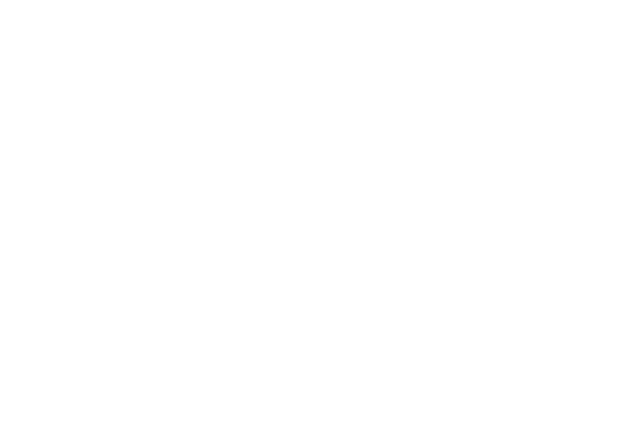
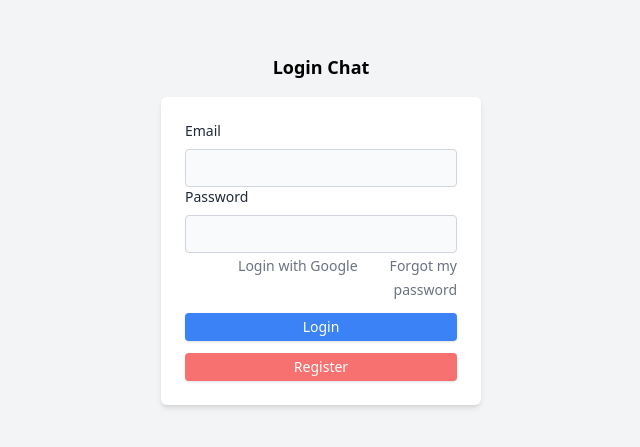
Before and after one commit to joelvitorniino/chatbot-rocketseat-nextjs, a Next.js app: page / in a window 1280 px wide. Shown: the part 171-618 px from the top of the page, without its empty margins (319-959 px from the left). Built offline with nearby package versions, Linux system fonts and the light colour scheme.

Commit message:
page login

```diff
--- a/pages/index.tsx
+++ b/pages/index.tsx
@@ -1,7 +1,56 @@
+import Head from "next/head";
+import Link from "next/link";
+
 export default function Home() {
   return (
     <>
+      <Head>
+        <title>Login Chat</title>
+        <meta charSet="utf-8" />
+      </Head>
 
+      <div className="h-screen w-screen flex items-center justify-center bg-gray-100">
+        <div className="w-80">
+          <div className="text-lg font-bold text-center mb-4">Login Chat</div>
+
+          <div className="bg-white shadow-md rounded-md p-6 space-y-4">
+            <div>
+              <label htmlFor="email" className="block text-sm text-gray-800 mb-2">Email</label>
+              <input
+                type="text"
+                name="email"
+                className="w-full bg-gray-50 border border-gray-300 focus:border-blue-500 focus:ring-2 focus:ring-blue-500 focus:ring-opacity-20 rounded px-3 py-2 text-sm text-gray-800 plcaeholder-gray-300 focus:outline-none transition duration-200 ease-in-out"
+              />
+
+              <div>
+                <label htmlFor="password" className="block text-sm text-gray-800 mb-2">Password</label>
+                <input
+                  type="text"
+                  name="password"
+                  className="w-full bg-gray-50 border border-gray-300 focus:border-blue-500 focus:ring-2 focus:ring-blue-500 focus:ring-opacity-20 rounded px-3 py-2 text-sm text-gray-800 plcaeholder-gray-300 focus:outline-none transition duration-200 ease-in-out"
+              />
+              </div>
+
+
+
+              <div className="text-right">
+                <Link href="#" className="text-sm text-gray-500 hover:underline mr-8">Login with Google</Link>
+                <Link href="#" className="text-sm text-gray-500 hover:underline">Forgot my password</Link>
+              </div>
+
+              <div>
+                <button className="w-full text-sm bg-blue-500 hover:bg-blue-600 px-6 py-1 mt-3 rounded text-white shadow">
+                  <Link href="#">Login</Link>
+                </button>
+
+                <button className="w-full text-sm bg-red-400 hover:bg-red-500 px-6 py-1 mt-3 rounded text-white shadow">
+                  <Link href="#">Register</Link>
+                </button>
+              </div>
+            </div>
+          </div>
+        </div>
+      </div>
     </>
   )
 }
```
